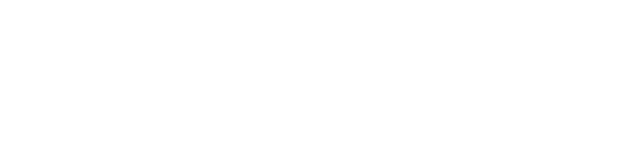
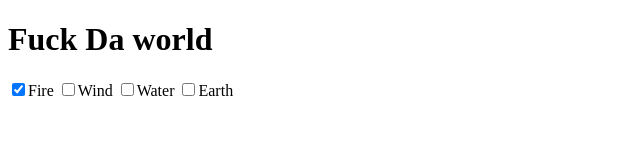
Before and after one commit to keyclickwarlord/git_test, a plain HTML site: page index.html in a window 1280 px wide. Shown: the whole page, without its empty margins (0-640 px from the left). Drawn offline with Linux system fonts and the light colour scheme.

Commit message:
Add index.html

```diff
--- a/index.html
+++ b/index.html
@@ -7,6 +7,10 @@
     <title>Document</title>
 </head>
 <body>
-
+    <h1>Fuck Da world</h1>
+    <input type="checkbox" name="classic" id="shitasscheckbox" checked><label for="">Fire</label>
+    <input type="checkbox" name="classic" id="shitasscheckbox"><label for="">Wind</label>
+    <input type="checkbox" name="classic" id="shitasscheckbox"><label for="">Water</label>
+    <input type="checkbox" name="classic" id="shitasscheckbox"><label for="">Earth</label>
 </body>
 </html>
```
